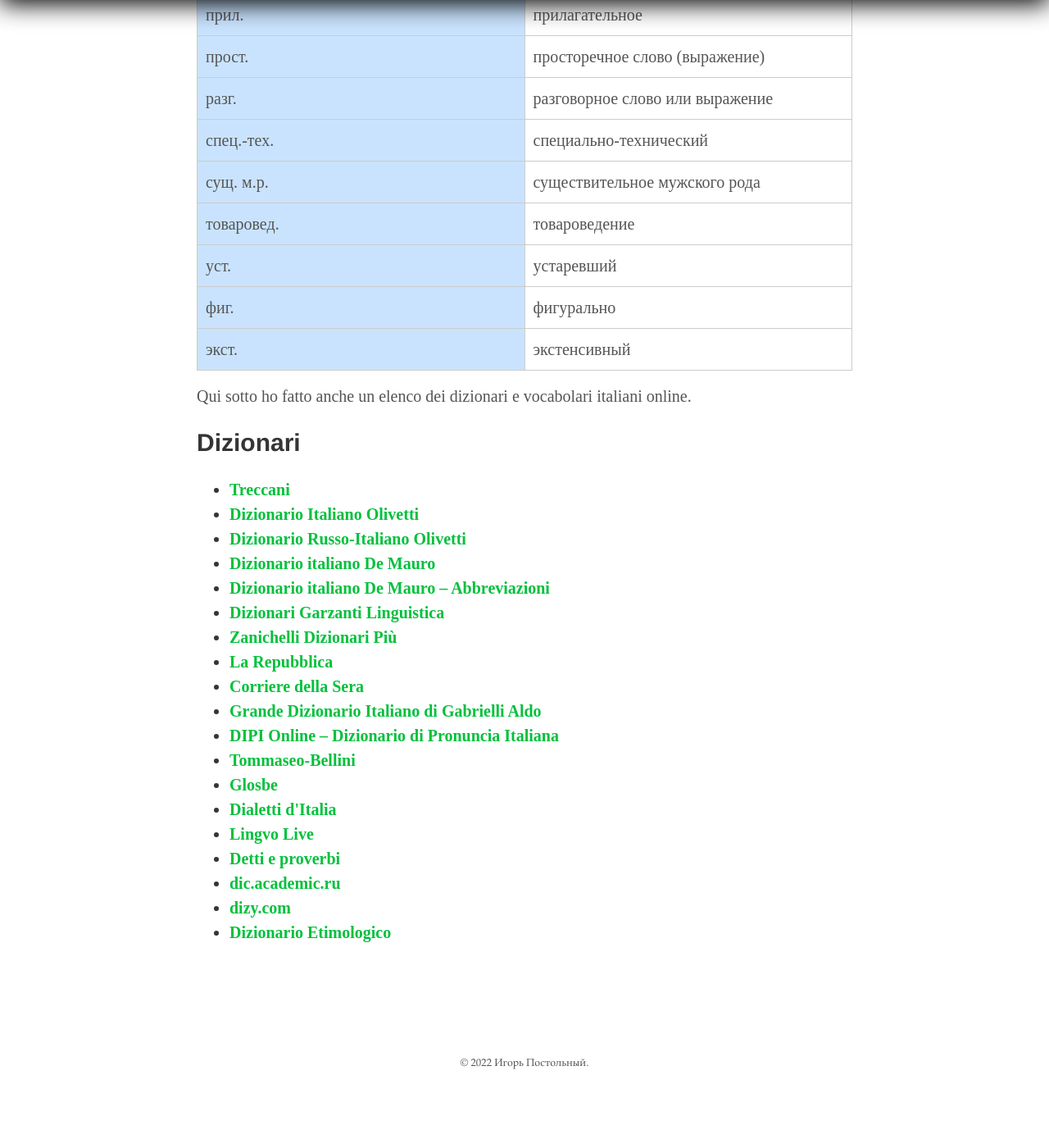
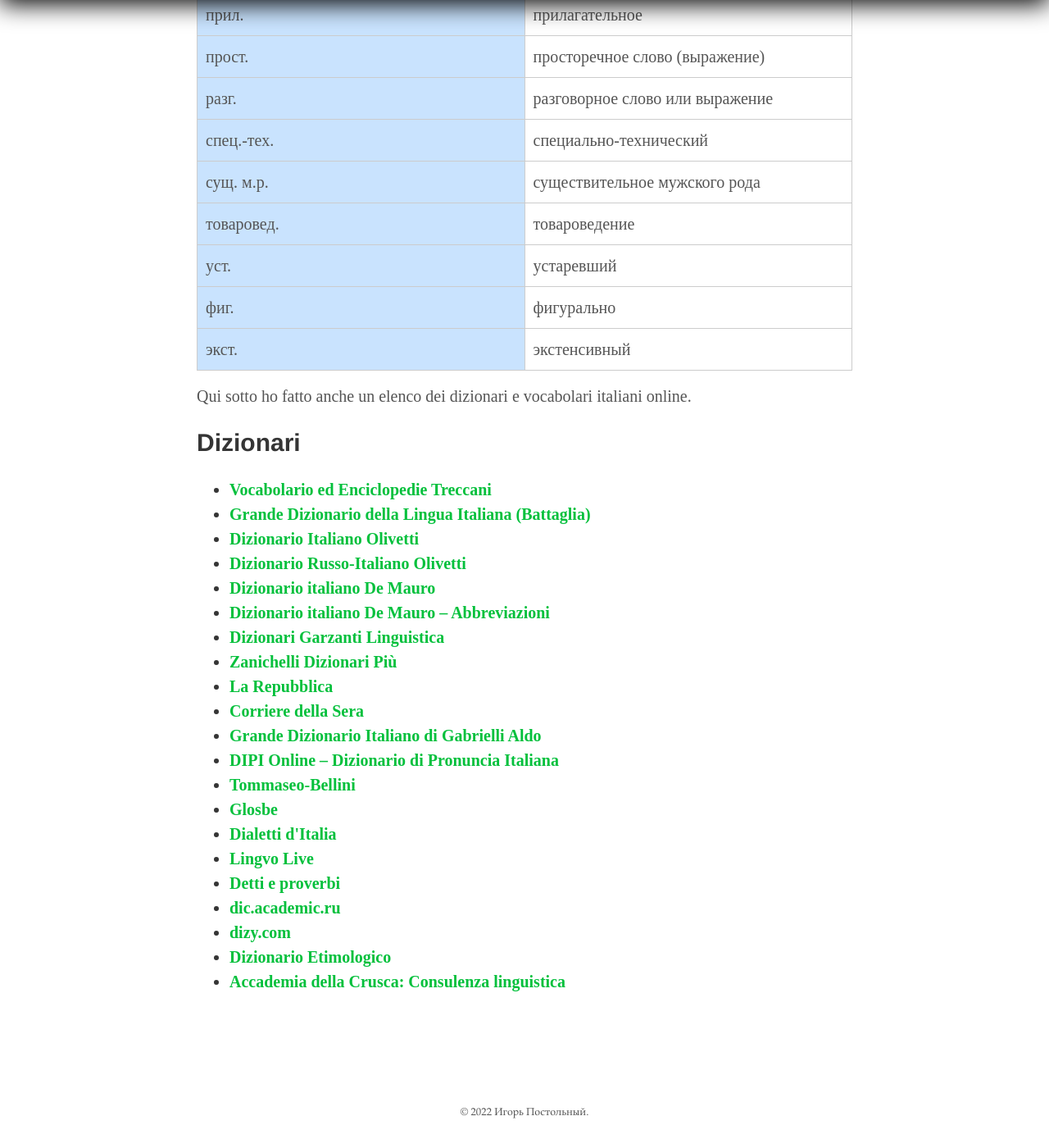
Before and after one commit to postolny/postolny.github.io, a Jekyll site: the page built from _pages/abbreviazioni.md, in a window 1280 px wide and 1400 px high, scrolled down 7453 px. Shown: the whole window at 82% size. Built offline with Jekyll 4.4.1, drawn with Linux system fonts in a browser that asks for light colours; before the commit the page ends 8793 px from its top, so only the background shows below that.

Commit message:
Add files via upload

```diff
--- a/_pages/abbreviazioni.md
+++ b/_pages/abbreviazioni.md
@@ -145,7 +145,8 @@
 
 ## Dizionari
 
-* [Treccani](https://www.treccani.it/)
+* [Vocabolario ed Enciclopedie Treccani](https://www.treccani.it/)
+* [Grande Dizionario della Lingua Italiana (Battaglia)](https://www.gdli.it/)
 * [Dizionario Italiano Olivetti](https://www.dizionario-italiano.it/)
 * [Dizionario Russo-Italiano Olivetti](https://www.dizionario-russo.com/dizionario-russo-italiano.php)
 * [Dizionario italiano De Mauro](https://dizionario.internazionale.it/)
@@ -164,3 +165,4 @@
 * [dic.academic.ru](https://dic.academic.ru/)
 * [dizy.com](https://www.dizy.com/)
 * [Dizionario Etimologico](https://www.etimo.it/)
+* [Accademia della Crusca: Consulenza linguistica](https://accademiadellacrusca.it/it/contenuti/consulenza-linguistica/6945)
```
